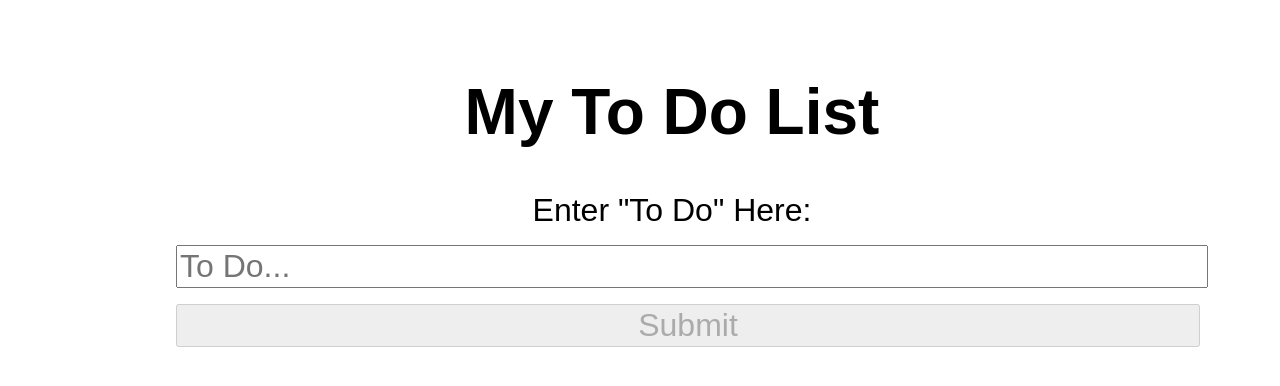
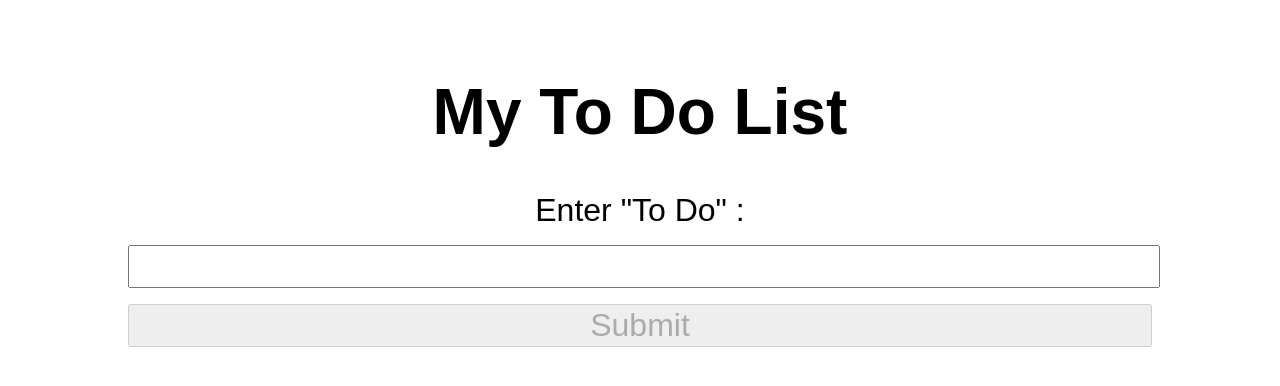
Before and after one commit to charlesdowd/react-todo-app, a React (Create React App) app: page / in a window 1280 px wide. Shown: the top 386 px of the page. Built offline with nearby package versions, Linux system fonts and the light colour scheme.

Commit message:
cleaned up small things, functionally finished

```diff
--- a/src/App.js
+++ b/src/App.js
@@ -1,4 +1,4 @@
-import React from 'react';
+import React, { useCallback } from 'react';
 import './App.css';
 
 function randomNumberGen() {
@@ -9,6 +9,10 @@ function App() {
   const [ toDoList, setToDoList ] = React.useState([])
   const [ input, setInput ] = React.useState('')
 
+  const handleInputChange = useCallback((event) => {
+    setInput(event.target.value)
+  }, [])
+
   const handleSubmit = () => {
     setToDoList((toDoList) => toDoList.concat({
       id: randomNumberGen(),
@@ -17,20 +21,21 @@ function App() {
     setInput('')
   }
 
+
   const deleteToDo = (id) => setToDoList((toDoList) => toDoList.filter((t) => t.id !== id))
+
   return (
     <div className="App">
         <h1>My To Do List</h1>
 
         <form>
-          <label>Enter "To Do" Here:</label>
+          <label htmlFor='newTodo'>Enter "To Do" : </label>
           <input
-            type='text'
-            placeholder='To Do...'
+            id='newTodo'
+            name='newTodo'
             value={input}
-            onChange={(e) => setInput(e.target.value)}/>
+            onChange={handleInputChange}/>
         </form>
-
 
         <button disabled={input.trim().length === 0}
         onClick={handleSubmit}>Submit</button>
@@ -41,7 +46,7 @@ function App() {
               {console.log({id})}
               <li key={id}>
                 <span>{text}</span>
-                <button onClick={() => deleteToDo(id)}>X</button>
+                <button onClick={() => deleteToDo(id)}>Remove To Do</button>
               </li>
             </div>
           ))}
--- a/src/index.css
+++ b/src/index.css
@@ -12,5 +12,9 @@ input, textarea, button, p, div, section, article, select {
   width: 100%;
   font-family: sans-serif;
   font-size: 1em;
-  margin: 0.5em;
+  margin: 0.5em auto;
 }
+
+ul li {
+  list-style-type: none;
+}
```
